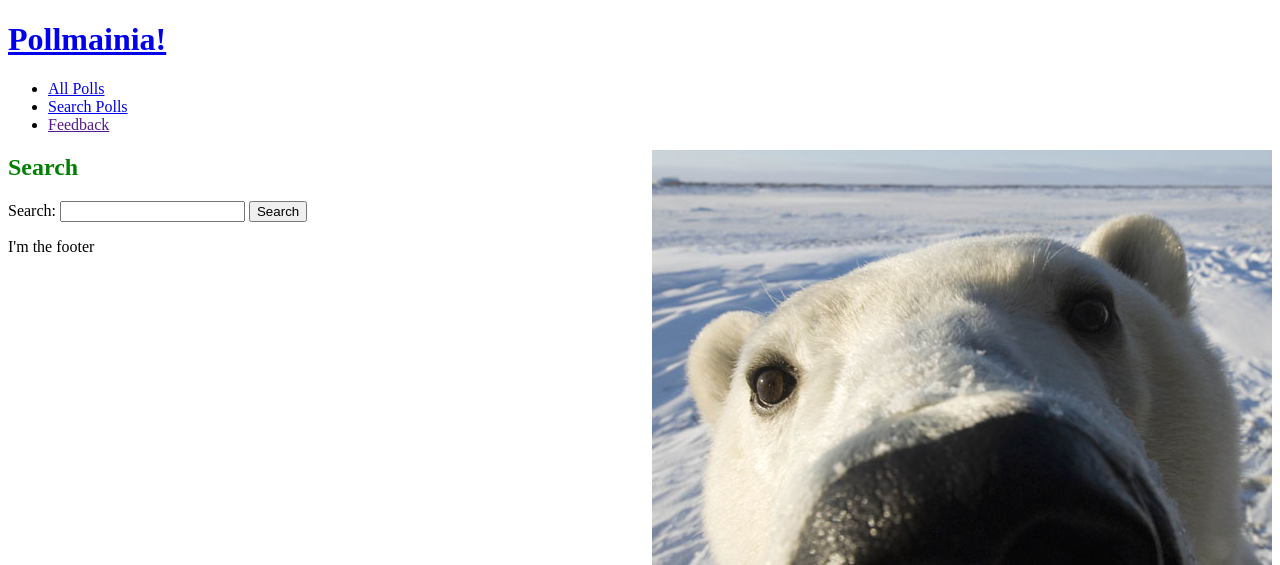
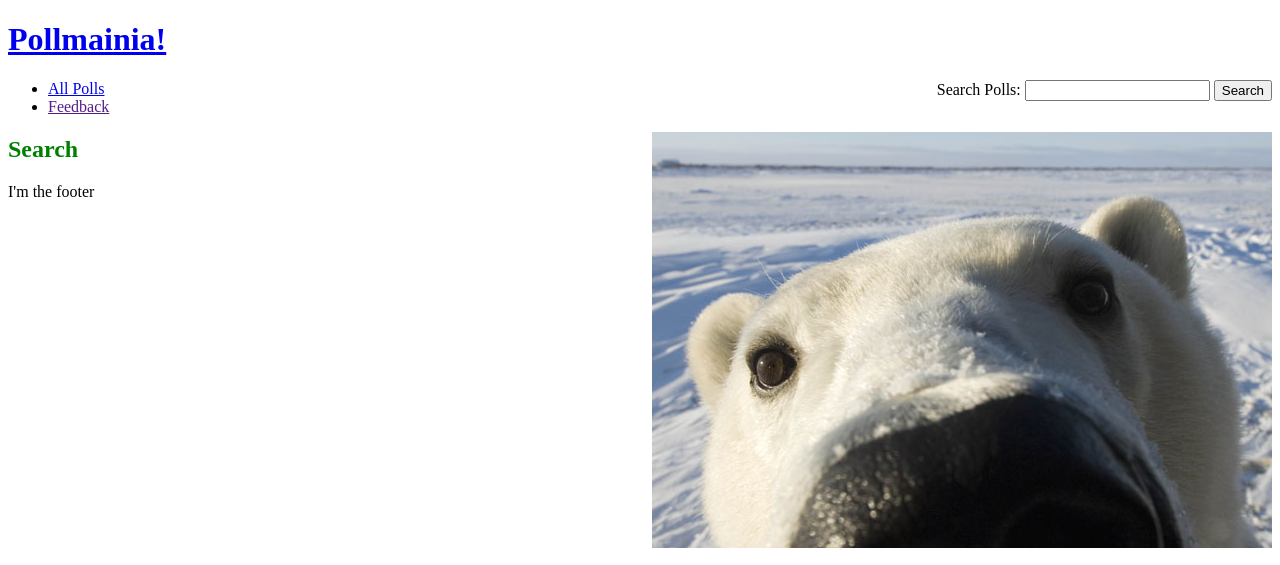
Before and after one commit to pxg/Pollmamania, a Django app: page /search in a window 1280 px wide. Shown: the top 565 px of the page. Run offline with Django 3.2, Linux system fonts and the light colour scheme.

Commit message:
Search moved to layout

```diff
--- a/mysite/polls/static/polls/css/style.css
+++ b/mysite/polls/static/polls/css/style.css
@@ -9,3 +9,7 @@ h1, h2{
 img#deocration{
     float: right;
 }
+
+div#search{
+	float: right;
+}
--- a/mysite/polls/templates/polls/layout.html
+++ b/mysite/polls/templates/polls/layout.html
@@ -10,9 +10,17 @@
 
         <h1><a href="{% url poll_index %}">Pollmainia!</a></h1>
 
+        <div id="search">
+            <form action="{% url polls.views.search %}" method="GET">
+                <label for="q">Search Polls: </label>
+                <input type="text" name="q" value="{{ query|escape }}">
+                <input type="submit" value="Search">
+            </form>
+        </div>
+
         <ul>
             <li><a href="{% url poll_index %}">All Polls</a></li>
-            <li><a href="{% url polls.views.search %}">Search Polls</a></li>
+            <!--<li><a href="{% url polls.views.search %}">Search Polls</a></li>-->
             <li><a href="">Feedback</a></li>
         </ul>
 
--- a/mysite/polls/templates/polls/search.html
+++ b/mysite/polls/templates/polls/search.html
@@ -5,11 +5,13 @@
 <h2>Search</h2>
 
 <!-- . didn't work for some reason -->
+<!--
 <form action="" method="GET">
     <label for="q">Search: </label>
     <input type="text" name="q" value="{{ query|escape }}">
     <input type="submit" value="Search">
 </form>
+-->
 
 {% if query %}
     <p><strong>Results for "{{ query|escape }}":</strong></p>
```
Also changed, not shown: README.md.
